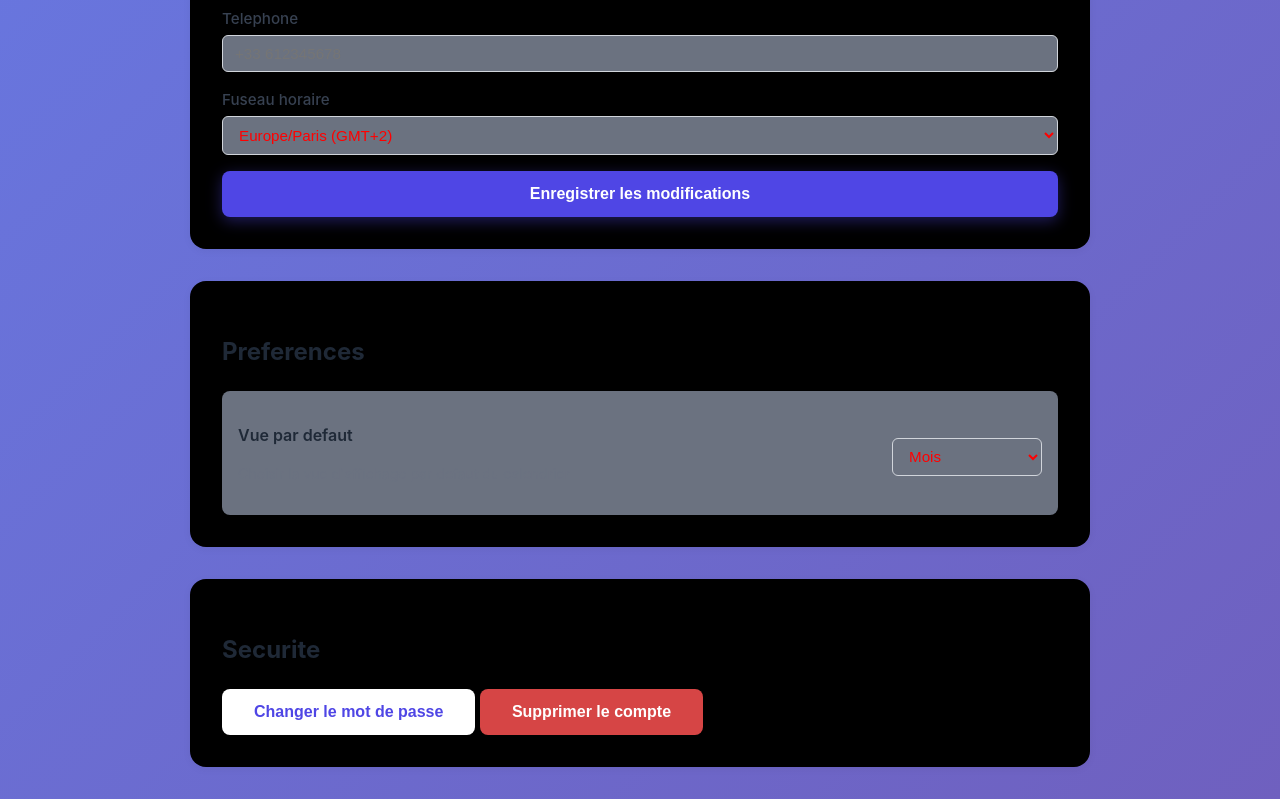
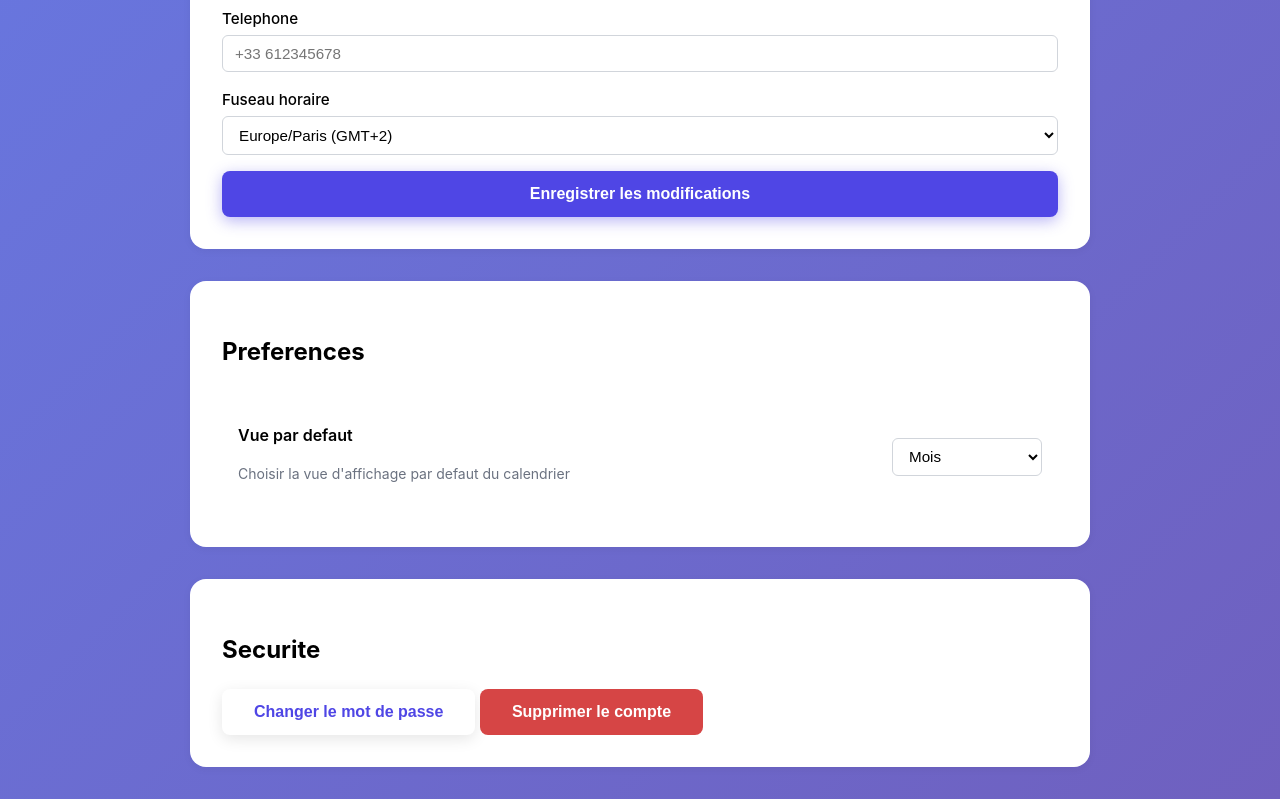
Before and after one commit to Nachiid/agenda, a website: page src/views/profile.html in a window 1280 px wide. Shown: the part 652-1451 px from the top of the page. Drawn offline with Linux system fonts and the light colour scheme; files that its build step writes are made by us from their sources; no server answers.

Commit message:
mode-sombre

```diff
--- a/src/public/css/agenda-style.css
+++ b/src/public/css/agenda-style.css
@@ -5,11 +5,8 @@
 
 /* ====== GLOBAL ====== */
 body {
-  font-family: "Segoe UI", Roboto, sans-serif;
   margin: 0;
   padding: 0;
-  background: linear-gradient(135deg, #667eea 0%, #764ba2 100%);
-  min-height: 100vh;
 }
 
 /* ====== NAVBAR ====== */
@@ -299,18 +296,32 @@ body {
 
 .dashboard-container {
   display: flex;
+  position: relative;
   height: 100vh;
   width: 100%;
   margin-top: 6rem;
   gap: 0.7rem;
   padding-left: calc(var(--page-padding) - 0.4rem);
   padding-right: calc(var(--page-padding) - 0.4rem);
+  padding-top: 1.5rem;
+  padding-bottom: 1.5rem;
   color: #1f2937;
   box-sizing: border-box;
   align-items: stretch;
-  padding-top: 1.5rem;
-  padding-bottom: 1.5rem;
 }
+
+/* Sidebar masquée par défaut si collapsed-init présent */
+.collapsed-init .sidebar {
+  width: 0;
+  padding: 0;
+  opacity: 0;
+  pointer-events: none;
+}
+
+.collapsed-init .main-content {
+  flex: 1 1 100%;
+}
+
 
 /* ====== MAIN CONTENT ====== */
 /* Conteneur global du calendrier */
@@ -347,21 +358,19 @@ body {
 }
 
 .main-content {
+  flex: 1 1 auto;
+  display: flex;
+  flex-direction: column;
+  gap: 1rem;
+  padding: 1rem;
+  border-radius: 1rem;
+  box-sizing: border-box;
+  height: 100%;
+  overflow: hidden;
+  transition: all 0.3s ease;
   background: rgba(255, 255, 255, 0.12);
   backdrop-filter: blur(12px);
   -webkit-backdrop-filter: blur(12px);
-
-  flex: 1;
-  display: flex;
-  flex-direction: column;
-
-  gap: 1rem;
-  padding: 1rem; /* donne une vraie box */
-  border-radius: 1rem;
-
-  box-sizing: border-box;
-  height: 100%;
-  overflow: hidden;
 }
 
 .calendar-header {
@@ -395,7 +404,6 @@ body {
   scrollbar-color: #9ca3af #e5e7eb;
 }
 
-
 .fc-toolbar-title {
   font-size: 1.25rem !important;
   font-weight: 600 !important;
@@ -407,7 +415,6 @@ body {
   padding: 3px 5px !important;
   font-size: 0.8rem !important;
 }
-
 
 #calendar::-webkit-scrollbar {
   width: 8px;
@@ -425,7 +432,7 @@ body {
 .sidebar {
   width: var(--sidebar-width);
   min-width: var(--sidebar-width);
-  height: 100%; /* même hauteur que le container */
+  height: 100%;
   box-sizing: border-box;
   background: rgba(255, 255, 255, 0.12);
   backdrop-filter: blur(10px);
@@ -433,10 +440,20 @@ body {
   padding: 1.25rem;
   color: white;
   box-shadow: 0 10px 25px rgba(0, 0, 0, 0.15);
-
   display: flex;
   flex-direction: column;
-  overflow: hidden; /* PAS de scroll global dans aside */
+  flex-shrink: 0;
+  transition: width 0.3s ease, opacity 0.3s ease, padding 0.3s ease;
+  overflow: hidden;
+}
+
+/* Sidebar masquée */
+.sidebar.collapsed {
+  width: 0;
+  min-width: 0;
+  padding: 0;
+  opacity: 0;
+  pointer-events: none;
 }
 
 .sidebar-title {
@@ -957,7 +974,8 @@ body {
 }
 
 /* ====== BOUTON PRINCIPAL ====== */
-.create-main-btn, .import{
+.create-main-btn,
+.import {
   width: 100%;
   background: linear-gradient(135deg, #667eea, #6f64c4);
   color: white;
@@ -1079,7 +1097,7 @@ body {
   border: 1.5px solid #d1d1d1;
   overflow: hidden;
 
-  box-shadow: 0 4px 14px rgba(0,0,0,0.08);
+  box-shadow: 0 4px 14px rgba(0, 0, 0, 0.08);
 
   position: absolute;
   z-index: 999;
@@ -1096,7 +1114,7 @@ body {
 
 /* Hover */
 .suggestion-item:hover {
-  background: #f1f5ff;                  /* bleu très léger */
+  background: #f1f5ff; /* bleu très léger */
 }
 
 /* Séparateur */
@@ -1111,9 +1129,6 @@ body {
     font-size: 14px;
   }
 }
-
-
-
 
 .event-form select {
   width: 100%;
@@ -1138,12 +1153,9 @@ body {
   padding: 10px;
 }
 
-
-.hidden{
+.hidden {
   display: none;
 }
-
-
 
 .tri-toggle {
   width: 60px;
@@ -1165,7 +1177,7 @@ body {
   position: absolute;
   left: 2px;
   transition: left 0.25s ease;
-  box-shadow: 0 2px 6px rgba(0,0,0,0.2);
+  box-shadow: 0 2px 6px rgba(0, 0, 0, 0.2);
 }
 
 /* Positions des 3 états */
@@ -1296,3 +1308,32 @@ body {
 .trash-modal-content .btn-secondary {
   padding: 0.6rem 2rem;
 }
+
+#sidebarToggle {
+  background: transparent; /* pas de fond */
+  border: none; /* pas de bordure */
+  cursor: pointer;
+  font-size: 1.5rem; /* taille de l’icône */
+  color: var(--profil-text-input); /* couleur cohérente avec le thème */
+  transition: transform 0.2s ease, color 0.2s ease;
+  display: flex;
+  align-items: center;
+  justify-content: center;
+  padding: 0.25rem;
+}
+
+/* Effet hover */
+#sidebarToggle:hover {
+  transform: scale(1.1); /* léger zoom */
+  color: var(--title-color); /* ou une couleur contrastante du thème */
+}
+
+/* Icône interne */
+#sidebarToggle i {
+  pointer-events: none;
+}
+
+.sidebar.hidden {
+  width: 0;
+  opacity: 0;
+}
--- a/src/public/css/global-style.css
+++ b/src/public/css/global-style.css
@@ -1,3 +1,16 @@
+body {
+  font-family: -apple-system, BlinkMacSystemFont, "Segoe UI", Roboto,
+    "Helvetica Neue", Arial, sans-serif;
+  line-height: 1.6;
+  color: #1f2937;
+  background: linear-gradient(135deg, var(--gradient-theme-start ) 0%, var(--gradient-theme-end) 100%);
+  min-height: 100vh;
+}
+
+h1, h2, h3 {
+  color: var(--title-color);
+}
+
 /* Conteneur global des messages */
 .message-box {
   position: fixed;
@@ -113,3 +126,21 @@
   transform: translateY(-2px);
   box-shadow: 0 6px 20px rgba(0, 0, 0, 0.15);
 }
+
+.theme-btn {
+  background: transparent;
+  border: none;
+  cursor: pointer;
+  font-size: 1.5rem;
+  color: #dcd8ff;
+  transition: transform 0.2s ease, color 0.2s ease;
+}
+
+.theme-btn:hover {
+  transform: scale(1.1);
+  color: #ffffff;
+}
+
+.theme-btn i {
+  transition: transform 0.3s ease;
+}
--- a/src/public/css/profile-style.css
+++ b/src/public/css/profile-style.css
@@ -1,74 +1,8 @@
-:root {
-  /* Dégradés */
-  --gradient-theme-start: #667ce7;
-  --gradient-theme-end: #6f60bf;
-
-  --profil-background: #000000;
-  --profil-input: #6b7280;
-  --profil-text-input: red;
-
-
-
-
-
-
-  /*Pallete des couleurs */
-  /* Blancs et nuances */
-  --white: #ffffff;
-  --white-85: rgba(255, 255, 255, 0.85);
-  --white-15: rgba(255, 255, 255, 0.15);
-  --white-12: rgba(255, 255, 255, 0.12);
-  --white-20: rgba(255, 255, 255, 0.2);
-
-  /* Gris */
-  --gray-light: #f9fafb;
-  --gray-100: #f3f4f6;
-  --gray-200: #e5e7eb;
-  --gray-300: #d1d5db;
-  --gray-400: #9ca3af;
-  --gray-500: #6b7280;
-  --gray-600: #4b5563;
-  --gray-700: #374151;
-  --gray-800: #1f2937;
-  --gray-900: #111827;
-  --gray-bg: #f9fafb;
-  --gray-border: #d1d5db;
-
-  /* Violet / bleu foncé */
-  --purple: #4f46e5;
-  --purple-hover: #3730a3;
-  --purple-light: rgba(79, 70, 229, 0.35);
-
-  /* Rouge */
-  --red: #d64545;
-  --red-hover: #f87171;
-
-  /* Autres */
-  --toggle-bg: #ccc;
-}
-
-
-
-
-body {
-  font-family: -apple-system, BlinkMacSystemFont, "Segoe UI", Roboto,
-    "Helvetica Neue", Arial, sans-serif;
-  line-height: 1.6;
-  color: #1f2937;
-  background: linear-gradient(135deg, var(--gradient-theme-start ) 0%, var(--gradient-theme-end) 100%);
-  min-height: 100vh;
-}
-
-
-
-
 /*style pro */
 body {
   min-width: 330px;
   overflow-x: auto;
 }
-
-
 
 /* ====== NAVBAR ====== */
 /* Wrapper qui empêche de voir le contenu derrière */
@@ -214,13 +148,13 @@ body {
 .profile-name {
   font-size: 1.8rem;
   font-weight: 700;
-  color: #1f2937;
+  color: var(--title-color);
   margin-bottom: 0.4rem;
 }
 
 .profile-email {
   font-size: 1rem;
-  color: #6b7280;
+  color: var(--title-color);
 }
 
 /* PROFILE CONTENT */
@@ -247,6 +181,10 @@ body {
 .profile-form .form-group {
   display: flex;
   flex-direction: column;
+}
+
+.profile-form .form-label {
+  color: var(--title-color);
 }
 
 .profile-form button {
@@ -279,13 +217,12 @@ body {
 .preference-info h3 {
   font-size: 1rem;
   font-weight: 600;
-  color: #1f2937;
   margin-bottom: 0.25rem;
 }
 
 .preference-info p {
   font-size: 0.875rem;
-  color: #6b7280;
+  color: var(--context-parag-color);
 }
 
 .preference-item-view select {
@@ -324,7 +261,7 @@ body {
   width: 20px;
   left: 3px;
   bottom: 3px;
-  background:var(--profil-background);
+  background: var(--profil-background);
   transition: 0.4s;
   border-radius: 50%;
 }
@@ -396,22 +333,21 @@ body {
 .profile-form input {
   padding: 0.55rem 0.75rem;
   border: 1px solid #d1d5db;
-  background-color: var( --profil-input);
+  background-color: var(--profil-input);
   border-radius: 6px;
   font-size: 0.95rem;
-  color: var( --profil-text-input);
+  color: var(--profil-text-input);
   outline: none;
   transition: 0.2s;
 }
 
-
-.form-input{
+.form-input {
   padding: 0.55rem 0.75rem;
   border: 1px solid #d1d5db;
-  background-color: var( --profil-input);
+  background-color: var(--profil-input);
   border-radius: 6px;
   font-size: 0.95rem;
-  color: var( --profil-text-input);
+  color: var(--profil-text-input);
   outline: none;
   transition: 0.2s;
 }
@@ -445,7 +381,6 @@ body {
   cursor: pointer;
   transition: 0.3s;
 }
-
 
 /* MODAL DELETE ACCOUNT */
 .custom-modal {
--- a/src/public/css/theme.css
+++ b/src/public/css/theme.css
@@ -1,119 +1,28 @@
-/* a tester */
+:root {
+  /* Dégradés */
 
-:root {
-  /* Couleurs principales */
-  --primary: #4f46e5;
-  --primary-light: #667ce7;
-  --primary-dark: #6f60bf;
+  --gradient-theme-start: #667ce7;
+  --gradient-theme-end: #6f60bf;
 
-  /* Dégradé navbar clair */
-  --navbar-gradient: linear-gradient(to right, #667ce7 0%, #6f60bf 100%);
+  --title-color: #000;
 
-  /* Arrière-plan général */
-  --bg-body: #f3f4f6;
-  --bg-card: #ffffff;
-  --bg-soft: #f9fafb;
+  --profil-background: #fff;
+  --profil-input: #fff;
+  --profil-text-input: #000;
+  --context-parag-color: #6b7280;
 
-  /* Texte */
-  --text-title: #1f2937;
-  --text-body: #4b5563;
-  --text-muted: #6b7280;
-
-  /* Bordures / ombres */
-  --border-color: rgba(0, 0, 0, 0.08);
-  --shadow-soft: 0 2px 8px rgba(0, 0, 0, 0.05);
-
-  /* Boutons */
-  --btn-primary-bg: #4f46e5;
-  --btn-primary-hover: #3730a3;
-
-  --btn-secondary-bg: #e5e7eb;
-  --btn-secondary-hover: #d1d5db;
-
-  --btn-danger-bg: #d64545;
-  --btn-danger-hover: #f87171;
-
-  /* Switch */
-  --switch-off: #ccc;
-  --switch-on: #4f46e5;
 }
 
+:root.dark {
+  /* Dégradés */
+  --gradient-theme-start: #2a2f6d;
+  --gradient-theme-end: #1a1640;
 
-:root.dark {
-  /* Couleurs principales (version sombre) */
-  --primary: #2d2f57;
-  --primary-light: #8a7fff;
-  --primary-dark: #3a2757;
+  --title-color: #dcd8ff;
 
-  /* Dégradé navbar sombre (bleu foncé → violet foncé) */
-  --navbar-gradient: linear-gradient(to right, #2d2f57 0%, #3a2757 100%);
+  --profil-background: #1f1b33;
+  --profil-input: #2c2845;
+  --profil-text-input: #d6d2f3;
+  --context-parag-color: #dcd8ff;
 
-  /* Arrière-plan général */
-  --bg-body: #1e1f2a;
-  --bg-card: #2a2c3b;
-  --bg-soft: #232433;
-
-  /* Texte */
-  --text-title: #f3f4f6;
-  --text-body: #d1d5db;
-  --text-muted: #9ca3af;
-
-  /* Bordures / ombres */
-  --border-color: rgba(255, 255, 255, 0.12);
-  --shadow-soft: 0 2px 8px rgba(0, 0, 0, 0.4);
-
-  /* Boutons */
-  --btn-primary-bg: #7b6eff;
-  --btn-primary-hover: #5f53d9;
-
-  --btn-secondary-bg: #3a3c4b;
-  --btn-secondary-hover: #505268;
-
-  --btn-danger-bg: #c73d3d;
-  --btn-danger-hover: #e57373;
-
-  /* Switch */
-  --switch-off: #555;
-  --switch-on: #7b6eff;
 }
-
-
-
-:root {
-  /* Couleurs principales du thème */
-  --color-primary: #4f46e5;          /* bleu principal */
-  --color-primary-hover: #3730a3;    /* bleu au hover */
-  --color-primary-gradient-start: #667ce7;
-  --color-primary-gradient-end: #6f60bf;
-
-  --color-secondary: #6f60bf;        /* violet secondaire */
-  --color-secondary-gradient-start: #667eea;
-  --color-secondary-gradient-end: #764ba2;
-
-  /* Couleurs de texte */
-  --color-text-primary: #1f2937;
-  --color-text-secondary: #111827;
-  --color-text-muted: #6b7280;
-
-  /* Couleurs de fond */
-  --color-bg: #ffffff;
-  --color-bg-light: #f9fafb;
-  --color-bg-medium: #e5e7eb;
-  --color-bg-dark: #d1d5db;
-
-  /* Couleurs d’alerte / danger */
-  --color-danger: #d64545;
-  --color-danger-hover: #f87171;
-
-  /* Couleurs overlay */
-  --color-overlay: rgba(0, 0, 0, 0.4);
-  --color-border-light: rgba(255, 255, 255, 0.2);
-  --color-backdrop: rgba(255, 255, 255, 0.12);
-  --color-backdrop-hover: rgba(255, 255, 255, 0.15);
-  --color-active: rgba(79, 70, 229, 0.35);
-  --color-input-focus: rgba(79, 70, 229, 0.2);
-
-  /* Couleurs toggles / sliders */
-  --color-toggle-on: var(--color-primary);
-  --color-toggle-off: #ccc;
-}
--- a/src/public/js/theme.js
+++ b/src/public/js/theme.js
@@ -1,10 +1,27 @@
-const html = document.documentElement;
+document.addEventListener("DOMContentLoaded", () => {
+  const html = document.documentElement;
+  const toggleBtn = document.getElementById("theme-toggle");
+  const icon = document.getElementById("theme-icon");
 
-// appliquer préférence enregistrée
-if (localStorage.theme === "dark") html.classList.add("dark");
+  // Appliquer préférence enregistrée
+  if (localStorage.theme === "dark") {
+    html.classList.add("dark");
+    icon.classList.remove("fa-sun");
+    icon.classList.add("fa-moon");
+  }
 
-// gestion du clic
-document.getElementById("theme-toggle").addEventListener("click", () => {
-  html.classList.toggle("dark");
-  localStorage.theme = html.classList.contains("dark") ? "dark" : "light";
+  // Gestion du clic
+  toggleBtn.addEventListener("click", () => {
+    html.classList.toggle("dark");
+
+    if (html.classList.contains("dark")) {
+      localStorage.theme = "dark";
+      icon.classList.remove("fa-sun");
+      icon.classList.add("fa-moon");
+    } else {
+      localStorage.theme = "light";
+      icon.classList.remove("fa-moon");
+      icon.classList.add("fa-sun");
+    }
+  });
 });
--- a/src/views/profile.html
+++ b/src/views/profile.html
@@ -4,7 +4,7 @@
     <meta charset="UTF-8" />
     <meta name="viewport" content="width=330, initial-scale=1.0" />
     <title>Mon Agenda - Profil</title>
-
+    <link rel="stylesheet" href="/css/theme.css" />
     <link rel="stylesheet" href="/css/profile-style.css" />
 
     <link rel="stylesheet" href="css/global-style.css" />
@@ -70,7 +70,9 @@
             <a href="agenda" class="nav-link">Agenda</a>
             <a href="/profile" class="nav-link active">Profil</a>
             <button class="nav-link" onclick="logout()">Se déconnecter</button>
-            <button id="theme-toggle" class="theme-btn">🌓</button>
+            <button id="theme-toggle" class="theme-btn">
+              <i id="theme-icon" class="fa-regular fa-sun"></i>
+            </button>
           </div>
         </div>
       </nav>
@@ -250,10 +252,10 @@
         </div>
       </div>
     </div>
+  </body>
 
-    <script src="js/global.js" defer></script>
-    <script src="/js/profile.js" defer></script>
-    <script src="/js/logout.js" defer></script>
-    <script src="/js/theme.js" defer></script>
-  </body>
+  <script src="/js/theme.js" defer></script>
+  <script src="js/global.js" defer></script>
+  <script src="/js/profile.js" defer></script>
+  <script src="/js/logout.js" defer></script>
 </html>
```
Also changed, not shown: erreur.txt (+84 -0 lines), src/controllers/appointmentController.js (+4 -4 lines), src/public/js/agenda.js (+30 -16 lines), src/public/js/agendastyle.js (added, +48 -0 lines), src/views/agenda.html (+13 -9 lines).
